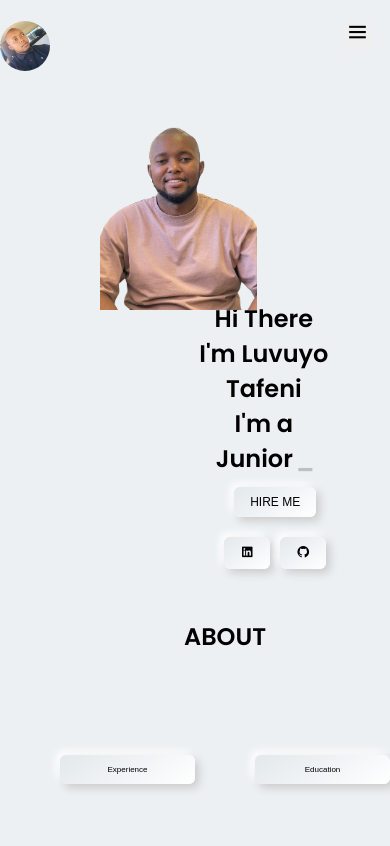
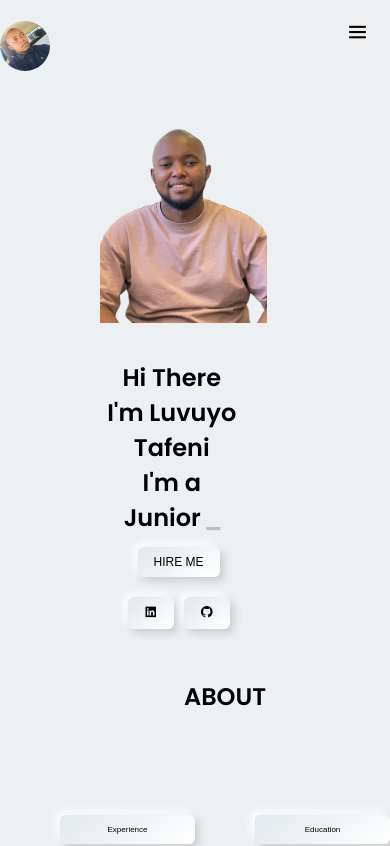
Before and after one commit to Luvuyotafeni/React-JS-portfolio, a React (Create React App) app: page / in a window 390 px wide. Shown: the top 846 px of the page. Built offline with nearby package versions, Linux system fonts and the light colour scheme.

Commit message:
flexing the f_flex division to be column in media queries

```diff
--- a/src/component/Hero/home.css
+++ b/src/component/Hero/home.css
@@ -74,6 +74,10 @@
     margin-left: 200px;
     margin-right: 200px;/* Center the image */
 }
+.top {
+    margin-top: 200px;
+  }
+
 
 /* Responsive Styles */
 @media only screen and (max-width: 768px) {
@@ -82,6 +86,10 @@
         margin: auto;
         text-align: center;
     }
+    .top {
+        margin-top: 200px;
+      }
+
     .left_top {
         margin-left: 30px;
         margin-right: 10%;
@@ -129,13 +137,17 @@
 }
 
 @media only screen and (max-width: 480px) {
+    .left_top{
+        margin-right: 100px;
+    }
     .right_img {
         width: 90%;
         height: auto; /* Maintain aspect ratio for small screens */
-
+        margin-right: 10px;
     }
     .left_top {
-        margin-left: 20px;
+        margin-left: 10px;
+        margin-top: 30px;
         margin-right: 10%;
         width: 40%;
         align-self: center;
@@ -180,25 +192,31 @@
     .hero_btn i {
         font-size: 14px; /* Adjusted icon size */
     }
+    .f_flex{
+        flex-direction: column;
+    }
 }
 
 @media only screen and (max-width: 326px) {
     .right_img {
         width: 85%;
         height: auto; /* Maintain aspect ratio for very small screens */
+        margin-right: 0;
+        margin-bottom: 20px;
 
     }
     .left_top {
-        margin-left: 20px;
-        margin-right: 10%;
-        width: 40%;
+        margin-left: 50px;
+        margin-top: 0;
+        width: 100%;
         align-self: center;
         text-align: center; /* Center align text */
     }
 
     .right_img img {
-        width: 100%;
-        height: auto; /* Maintain aspect ratio */
+        width: 150px;
+        height: 150px; /* Maintain aspect ratio */
+        margin-right: 0;
     }
 
     .hero h1,
@@ -225,4 +243,7 @@
     .hero_btn i {
         font-size: 12px; /* Adjusted icon size */
     }
+    .f_flex{
+        flex-direction: column;
+    }
 }
```
